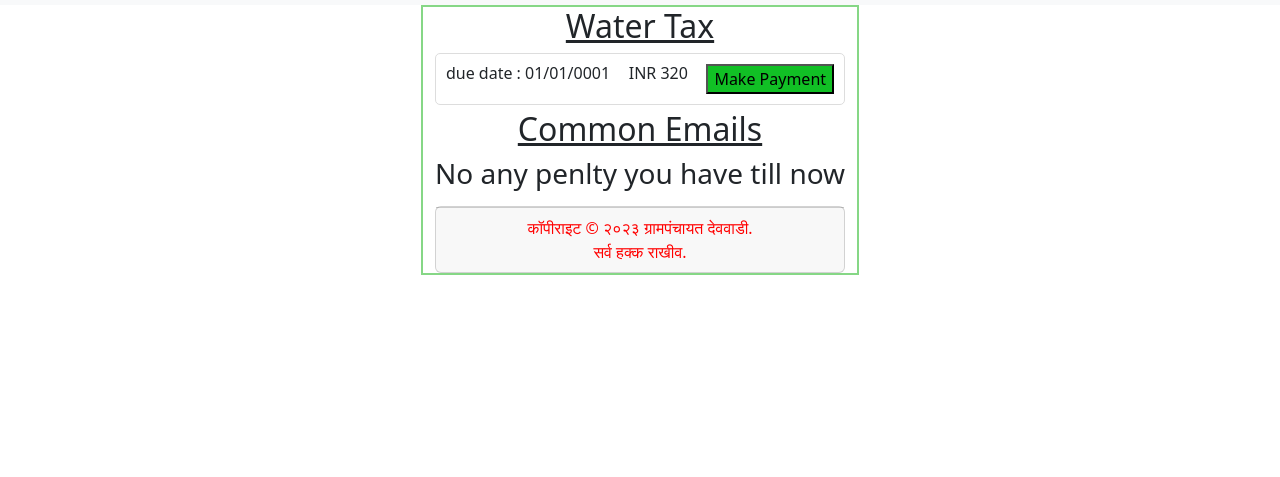
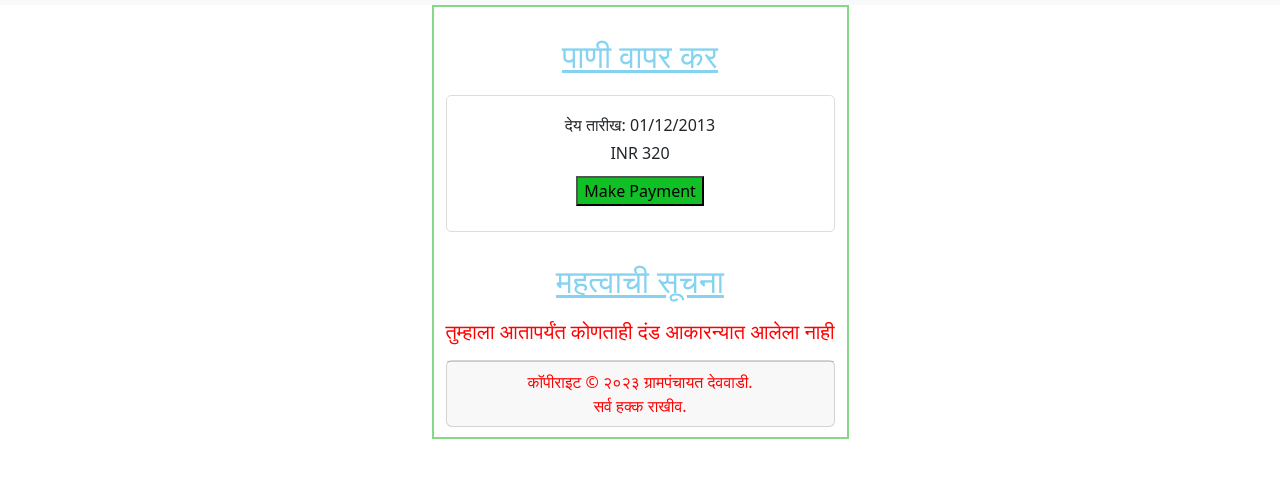
Before and after one commit to viraj2688/Capstone-Project, a website with bundled scripts: page VillagerHistoryPayment.html in a window 1280 px wide. Shown: the part 81-558 px from the top of the page. Built offline with nearby package versions, Linux system fonts and the light colour scheme; no server answers; a script that the page names is missing.

Commit message:
dasboard design

```diff
--- a/VillagerHistoryPayment.css
+++ b/VillagerHistoryPayment.css
@@ -8,9 +8,12 @@
 }
 
 h2{
+    color: rgb(134, 211, 241);
     display: block;
     text-align: center;
     text-decoration: underline;
+    margin-bottom: 20px;
+    margin-top: 30px;
 }
 
 .email-list {
@@ -24,14 +27,15 @@ h2{
 .email-list li {
     border: 1px solid #ddd;
     margin-bottom: 5px;
-    padding: 10px;
+    padding: 20px;
     border-radius: 5px;
 }
 
-.product-container {
+.product-container{
     display: flex;
     flex-direction: row;
     justify-content: space-between;
+    justify-content: space-around;
 }
 .container-fluid {
     background-color: rgb(75, 127, 241);
@@ -46,4 +50,14 @@ h2{
 }
 button{
     background-color: rgb(17, 192, 37);
+    margin-top: 5px;
+    margin-bottom: 5px;
 }
+
+h5{
+    color: red;
+}
+
+#footer{
+    margin-bottom: 10px;
+}
--- a/VillagerHistoryPayment.html
+++ b/VillagerHistoryPayment.html
@@ -7,7 +7,9 @@
     <link href="https://cdn.jsdelivr.net/npm/bootstrap@5.3.2/dist/css/bootstrap.min.css" rel="stylesheet"
         integrity="sha384-T3c6CoIi6uLrA9TneNEoa7RxnatzjcDSCmG1MXxSR1GAsXEV/Dwwykc2MPK8M2HN" crossorigin="anonymous">
     <link rel="stylesheet" href="VillagerHistoryPayment.css">
-    <script src="https://cdn.jsdelivr.net/npm/bootstrap@5.3.2/dist/js/bootstrap.bundle.min.js" integrity="sha384-C6RzsynM9kWDrMNeT87bh95OGNyZPhcTNXj1NW7RuBCsyN/o0jlpcV8Qyq46cDfL" crossorigin="anonymous"></script>
+    <script src="https://cdn.jsdelivr.net/npm/bootstrap@5.3.2/dist/js/bootstrap.bundle.min.js"
+        integrity="sha384-C6RzsynM9kWDrMNeT87bh95OGNyZPhcTNXj1NW7RuBCsyN/o0jlpcV8Qyq46cDfL"
+        crossorigin="anonymous"></script>
     <script type="module" src="VillagerHistoryPayment.js"></script>
     <title>Villager History and Payment Portal</title>
 </head>
@@ -30,7 +32,7 @@
         <!-- <div class="toggle-button-container"><button id="tax_sections">Toggle Important</button></div> -->
 
         <!-- Watter List -->
-    <h2>Water Tax</h2>
+        <h2>पाणी वापर कर</h2>
 
         <div class="compartment-important">
             <ul class="email-list">
@@ -39,8 +41,12 @@
                     <ul class="email-list list-to-show">
                         <li>
                             <div class="product-container">
-                    <h6>due date : 01/01/0001</h6>
+                                <h6> देय तारीख: 01/12/2013</h6>
+                            </div>
+                            <div class="product-container">
                                 <h6>INR 320</h6>
+                            </div>
+                            <div class="product-container">
                                 <Button id="PaymentBtn">Make Payment</Button>
                             </div>
                         </li>
@@ -48,9 +54,9 @@
                 </div>
                 <!-- <div class="toggle-button-container"><button id="tax_penelty">Toggle Common</button></div> -->
 
-    <h2>Common Emails</h2>
+                <h2>महत्वाची सूचना</h2>
                 <div class="compartment common">
-        <h3>No any penlty you have till now</h3>
+                    <h5>तुम्हाला आतापर्यंत कोणताही दंड आकारन्यात आलेला नाही</h5>
                     <ul class="email-list">
                         <!-- <li>Email 3 (Common)</li> -->
                         <!-- <li>Email 4 (Common)</li> -->
@@ -60,9 +66,9 @@
 
                 <script src="VillagerHistoryPayment.js"></script>
         </div>
-    <div class="card text-center">
+        <div id="footer" class="card text-center">
             <div class="card-footer text-body-secondary">
-            <span style="color: red;"> कॉपीराइट © २०२३ ग्रामपंचायत देववाडी. <br> सर्व हक्क राखीव.</span>
+                <span style="color: red;" > कॉपीराइट © २०२३ ग्रामपंचायत देववाडी. <br> सर्व हक्क राखीव.</span>
             </div>
         </div>
 </body>
```
Also changed, not shown: Registration.html (+1 -1 lines), 1 other file. Lines whose indentation alone changed are shown as unchanged.
